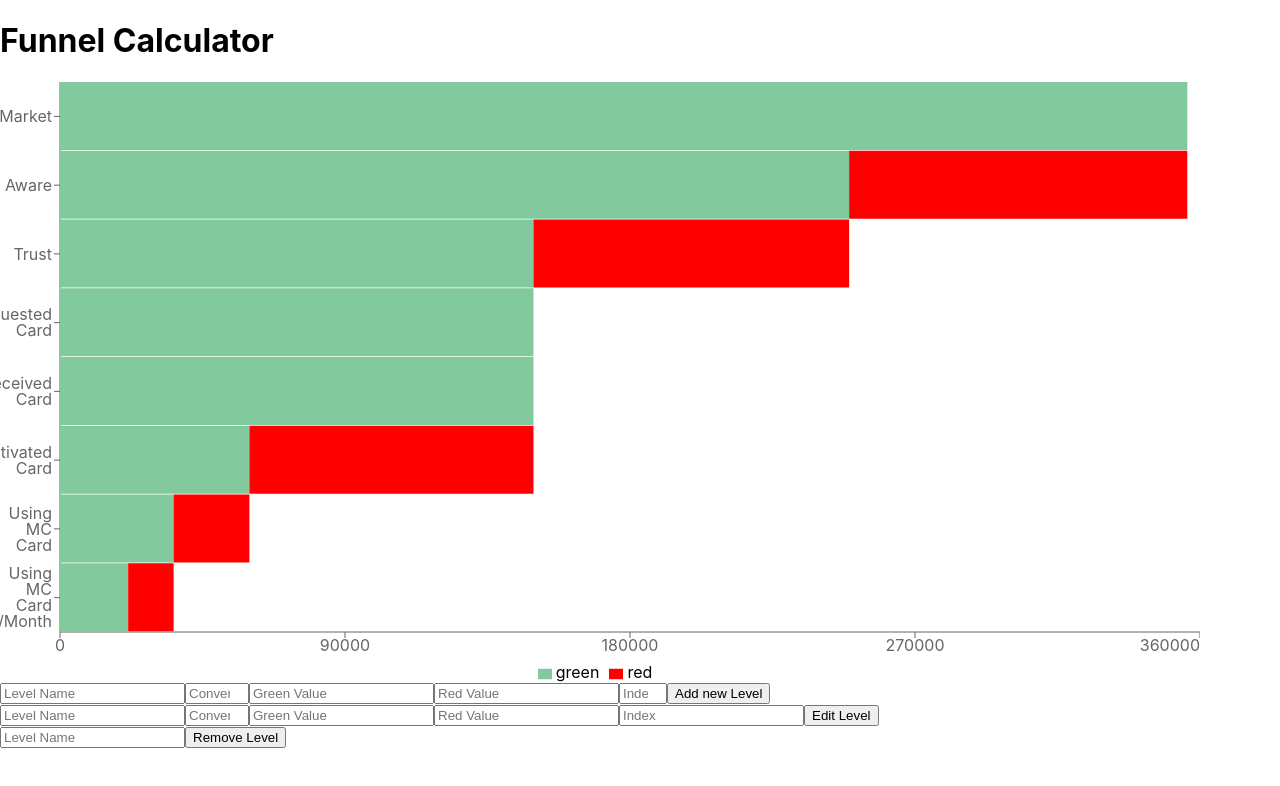
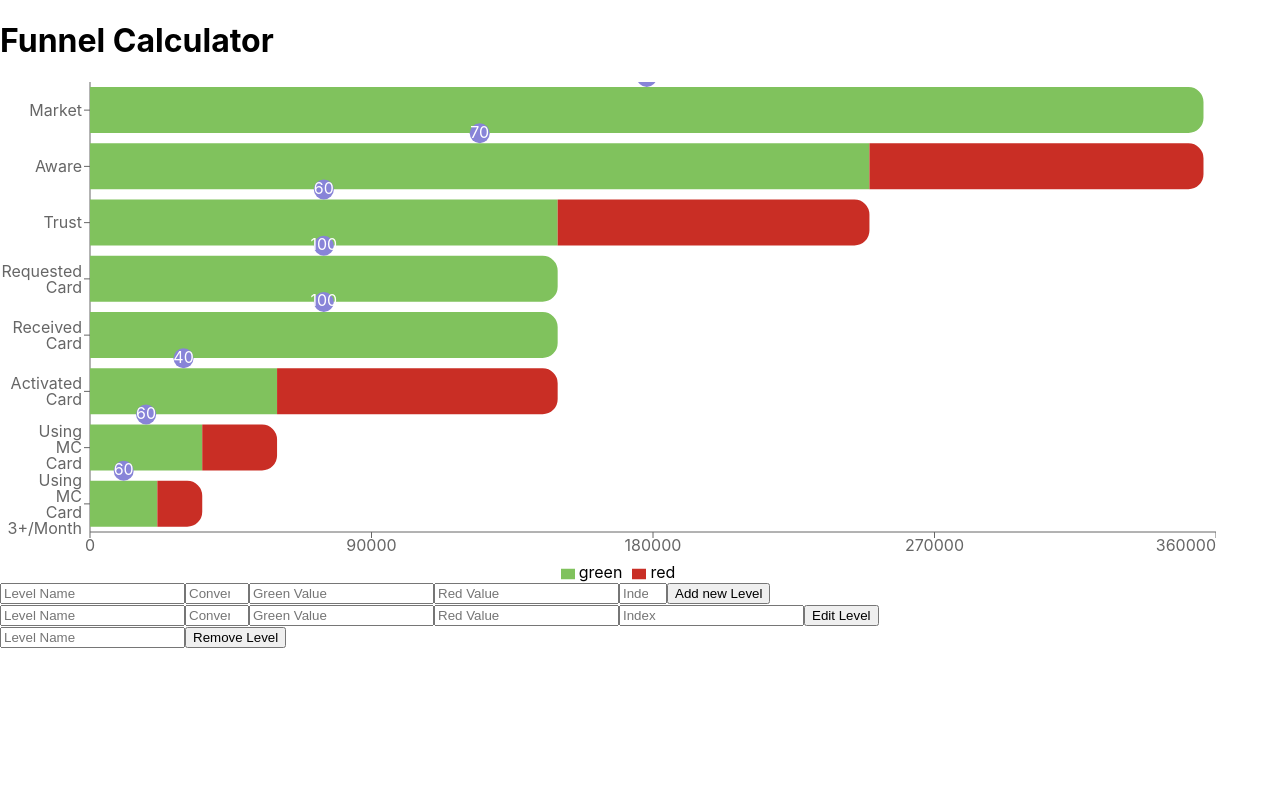
Before and after one commit to bkorbuly/Test, a React (Create React App) app: page / in a window 1280 px wide. Shown: the top 786 px of the page. Built offline with nearby package versions, Linux system fonts and the light colour scheme.

Commit message:
end of the day

```diff
--- a/src/App.js
+++ b/src/App.js
@@ -16,6 +16,14 @@ var lvlObjectCreation = (lvlInfo) => {
       }
       return lvl;
 }
+
+var roundedBars = (arr) => {
+  console.log('Toucheee');
+  console.log(arr);
+  arr.map((lvl) => lvl.red == 0 ?
+                "[0, 15, 0, 15]" : "[0, 0, 0, 0]")
+}
+
 
 class App extends Component {
   state = {
@@ -39,6 +47,7 @@ class App extends Component {
           data : prevState.data.map((dataLvl, index) => index == lvlInfo.index ? lvl : dataLvl)
           }
     ),() => this.reCalculating());
+    console.log('Dasdas');
   };
 
   removeLvl = (lvlName) =>{
@@ -66,11 +75,11 @@ class App extends Component {
 
   render() {
     return (
-      <div width="1500px" height="1500px">
+      <div width="1000px" height="1500px">
         <h1>Funnel Calculator</h1>
-        <FunnelChart data={this.state.data} />
-        <AddLvlButton onSubmit={this.addNewLvl} datalength={this.state.data.length} data={this.state.data}/>
-        <EditLvlButton onSubmit={this.editLvl} datalength={this.state.data.length}/>
+        <FunnelChart data={this.state.data} roundedBars={roundedBars(data)}/>
+        <AddLvlButton onSubmit={this.addNewLvl} datalength={this.state.data.length} data={this.state.data} />
+        <EditLvlButton onSubmit={this.editLvl} datalength={this.state.data.length} />
         <RemoveLvlButton onSubmit={this.removeLvl} />
       </div>
     );
--- a/src/FunnelChart.js
+++ b/src/FunnelChart.js
@@ -1,25 +1,57 @@
 import React from 'react';
 import * as ReCharts from 'recharts';
 
+
 const {ResponsiveContainer, BarChart, CartesianGrid, XAxis, YAxis, Tooltip, Legend, Bar} = ReCharts;
 
+const handleClick = (element) => {
+    console.log('Gottcha!!!!', element);
+}
+
+const renderCustomizedLabel = (props) => {
+    const { x, y, width, height, value } = props;
+    const radius = 10;
+    console.log(props);
+    return (
+      <g>
+        <circle cx={x + width / 2} cy={y - radius} r={radius} fill="#8884d8" />
+        <text x={x + width / 2} y={y - radius} fill="#fff" textAnchor="middle" dominantBaseline="middle">
+          {value}
+        </text>
+      </g>
+    );
+  };
+
+var roundedBars = (entry) => {
+    console.log('Toucheee');
+    console.log(entry);
+    return entry.red == 0 ? 15 : 0;
+  }
+
 const FunnelChart = (props) => {
-        return(
-            //<ResponsiveContainer>
-                <BarChart width={1200} height={600} data={props.data}
-                          barGap="0"
-                          barCategoryGap="0"
+    return(
+            <ResponsiveContainer width = "95%" height={500}>
+                <BarChart data={props.data}
+                          barCategoryGap="5"
                           layout="vertical"
-                          margin={{top: 0, right: 0, left: 0, bottom: 0}}>
+                          margin={{top: 0, right: 0, left: 30, bottom: 0}}
+                          >
                     <CartesianGrid visibility="hidden" />
                     <XAxis type="number" />
-                    <YAxis type="category" dataKey="name" />
-                    <Tooltip />
+                    <YAxis type="category" dataKey="name" margin={{top: 100}}/>
+                    <Tooltip cursor={false}/>
                     <Legend />
-                    <Bar dataKey="green" fill="#82ca9d" stackId="a"/>
-                    <Bar dataKey="red" fill="red" stackId="a" />
+                    <Bar dataKey="green" fill="#80C25D" stackId="a" padding="50" margin="0" onClick={(element)=> handleClick(element)}>
+                       {
+                            props.data.map((entry, index) => (
+                                <ReCharts.Cell cursor="pointer" key={`cell-${index}`} radius={[0, roundedBars(entry), roundedBars(entry), 0]} />
+                         ))
+                        }
+                        <ReCharts.LabelList dataKey="conversionRate" content={renderCustomizedLabel} />
+                    </Bar>
+                    <Bar dataKey="red" fill="#C92E25" stackId="a" radius={[0, 15, 15, 0]} />
                 </BarChart>
-            //</ResponsiveContainer>
+            </ResponsiveContainer>
             //<Bar dataKey="Red" fill="#8884d8" stackId="a" />
         );
 };
```
